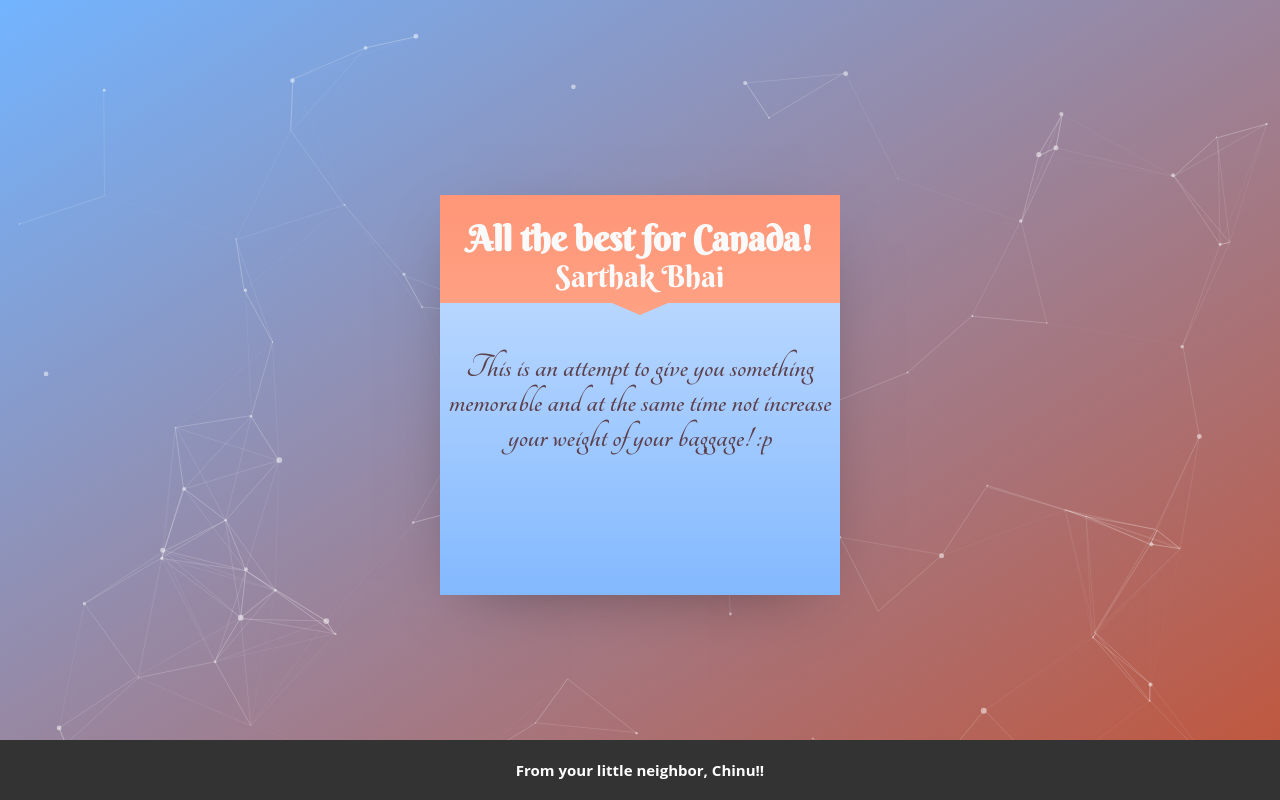
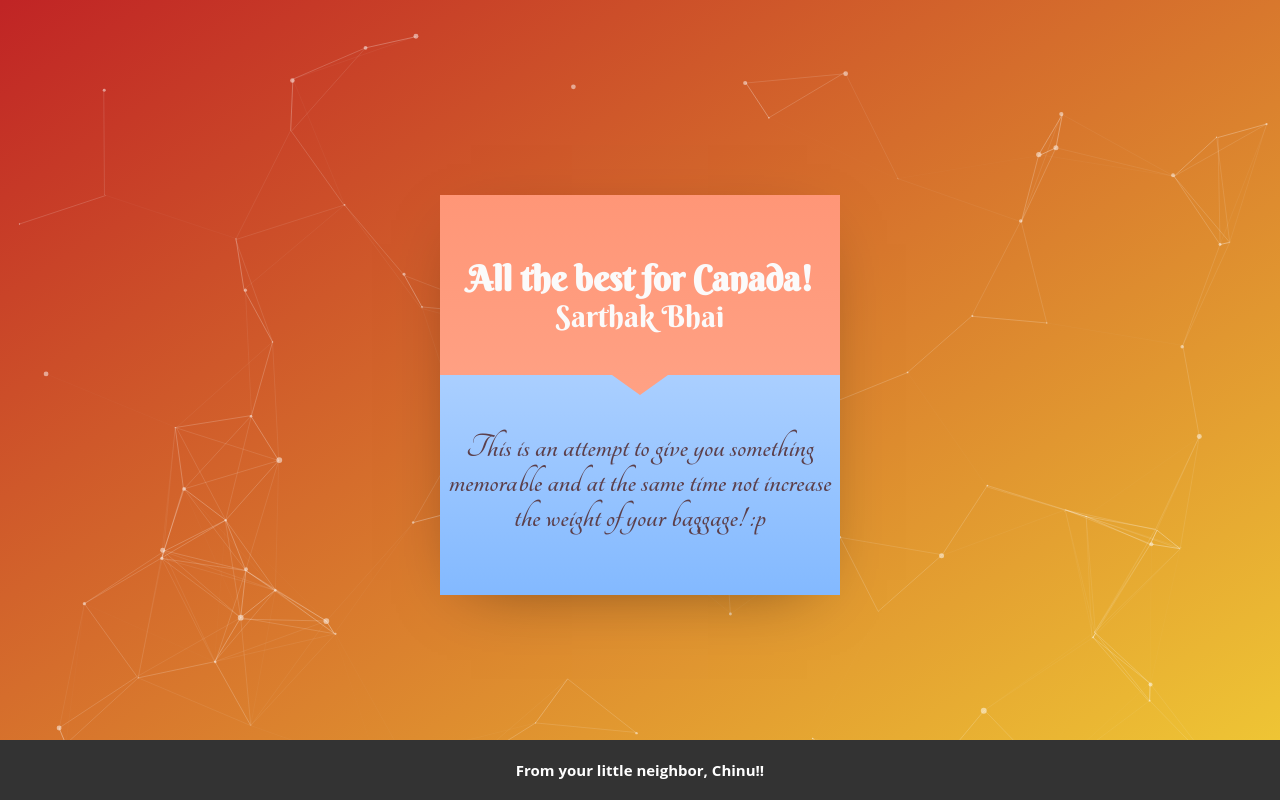
Before and after one commit to sachinpai26/sarthakfarewell, a plain HTML site: page index.html in a window 1280 px wide. Drawn offline with Linux system fonts and the light colour scheme.

Commit message:
Second commit

```diff
--- a/css/style.css
+++ b/css/style.css
@@ -137,10 +137,9 @@ body {
 /* Layout Structure=========================================*/
 
 .main {
-  background: linear-gradient(to bottom right, #72b4ff, #c25438);
+  background: linear-gradient(to bottom right, #C02425, #F0CB35);
   display: flex;
   flex-direction: column;
-  justify-content: center;
   height: 100vh;
   width: 100%;
 }
@@ -232,7 +231,7 @@ body {
   clip-path: polygon(0 0, 100% 0, 100% 90%, 57% 90%, 50% 100%, 43% 90%, 0 90%);
   display: flex;
   flex-direction: column;
-  height: 12rem;
+  height: 20rem;
   justify-content: center;
   padding: 0.75rem;
 }
--- a/index.html
+++ b/index.html
@@ -4,7 +4,7 @@
 
 <head>
     <meta charset="utf-8">
-    <meta name="viewport" content="width=device-width, initial-scale=1">
+   <!-- <meta name="viewport" content="width=device-width, initial-scale=1"> -->
     <title>All the best Sathak Bhai</title>
     <link rel="stylesheet" href="css/style.css">
     <link rel="preconnect" href="https://fonts.googleapis.com">
@@ -13,13 +13,6 @@
     <link rel="preconnect" href="https://fonts.googleapis.com">
     <link rel="preconnect" href="https://fonts.gstatic.com" crossorigin>
     <link href="https://fonts.googleapis.com/css2?family=Berkshire+Swash&display=swap" rel="stylesheet">
-    <style type="text/css" media="print">
-    .page
-    {
-     -webkit-transform: rotate(-90deg);
-     -moz-transform:rotate(-90deg);
-     filter:progid:DXImageTransform.Microsoft.BasicImage(rotation=3);
-    }
 </style>
 </head>
 
@@ -47,7 +40,7 @@
 
                                     <div class="card-front__bt">
                                         <p class="card-front__text-view card-front__text-view--city">
-                                           This is an attempt to give you something memorable and at the same time not increase your weight of your baggage! :p
+                                           This is an attempt to give you something memorable and at the same time not increase the weight of your baggage! :p
                                         </p>
                                     </div>
                                 </div>
```
